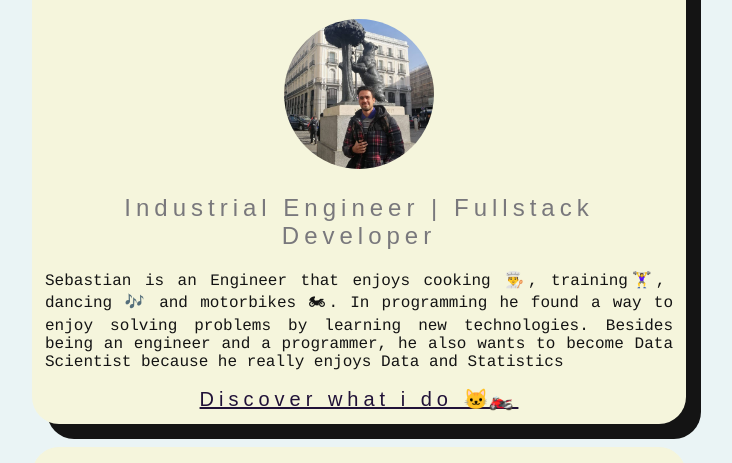
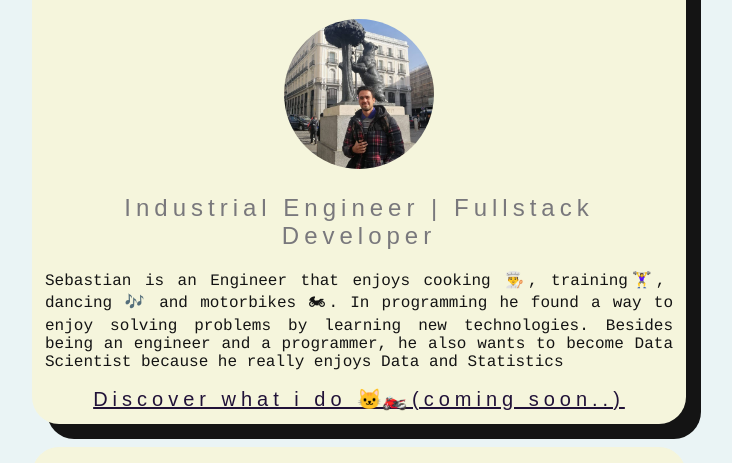
Before and after one commit to HerrSebas/sebas_profile, a plain HTML site: page index.html in a window 1280 px wide. Shown: the part 147-610 px from the top of the page, without its empty margins (281-1013 px from the left). Drawn offline with Linux system fonts and the light colour scheme; a web font is replaced by a local one.

Commit message:
fixed links

```diff
--- a/index.html
+++ b/index.html
@@ -20,8 +20,8 @@
       <img src="images/sebas_profile.jpg" width="150" height="150" class="img-circle" alt="Sebastian's avatar">
         <h2>Industrial Engineer | Fullstack Developer</h2>
       <p class="text-justified">Sebastian is an Engineer that enjoys cooking 👨‍🍳, training🏋️‍♀️, dancing 🎶 and motorbikes 🏍. In programming he found a way to enjoy solving problems by learning new technologies. Besides being an engineer and a programmer, he also wants to become Data Scientist because he really enjoys Data and Statistics</p>
-      <a href="">
-        Discover what i do 🐱‍🏍
+      <a href="#">
+        Discover what i do 🐱‍🏍(coming soon..)
       </a>
     </div>
 
```
